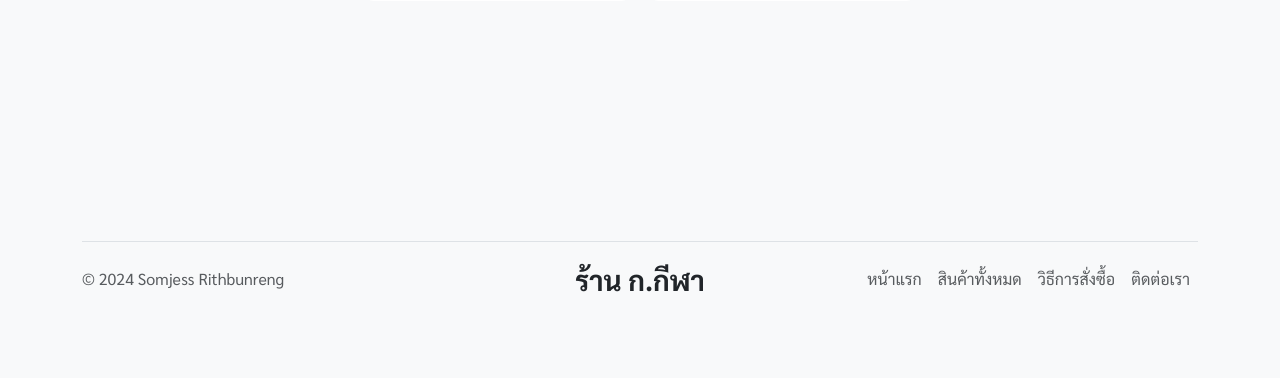
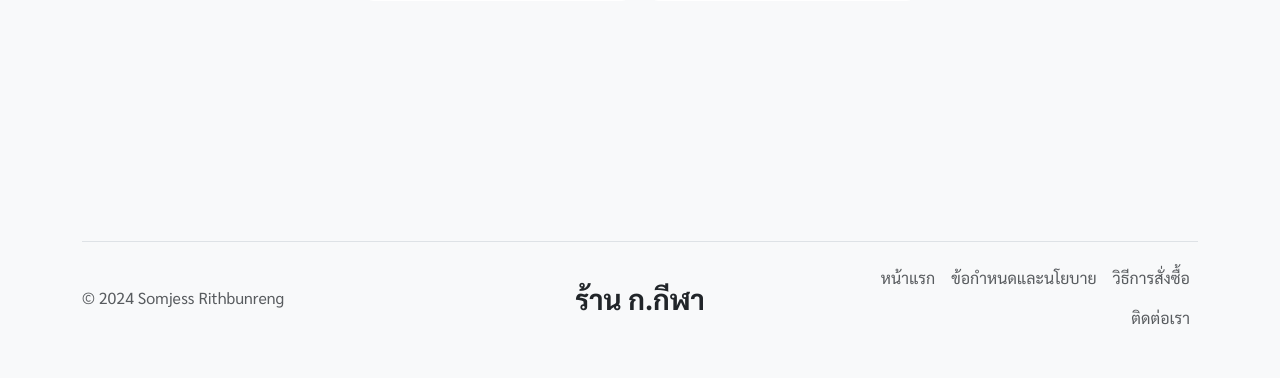
Before and after one commit to c095c095/sunglassesguy-my_shop, a PHP site: page / in a window 1280 px wide. Shown: the part 1618-1996 px from the top of the page. Before the commit the page ends 1910 px from the top, so only its background shows below. Run offline with PHP 8.4, Linux system fonts and the light colour scheme; data comes from the database, SQL or seed files in the repository.

Commit message:
fix: update footer navigation to link to terms of service and privacy policy

```diff
--- a/layouts/footer.php
+++ b/layouts/footer.php
@@ -6,7 +6,7 @@
 
         <ul class="nav col-md-4 justify-content-end">
             <li class="nav-item"><a href="?page=home" class="nav-link px-2 text-muted">หน้าแรก</a></li>
-            <li class="nav-item"><a href="?page=products" class="nav-link px-2 text-muted">สินค้าทั้งหมด</a></li>
+            <li class="nav-item"><a href="?page=tos-and-privacy" class="nav-link px-2 text-muted">ข้อกำหนดและนโยบาย</a></li>
             <li class="nav-item"><a href="?page=faq" class="nav-link px-2 text-muted">วิธีการสั่งซื้อ</a></li>
             <li class="nav-item"><a href="?page=contact" class="nav-link px-2 text-muted">ติดต่อเรา</a></li>
         </ul>
```
